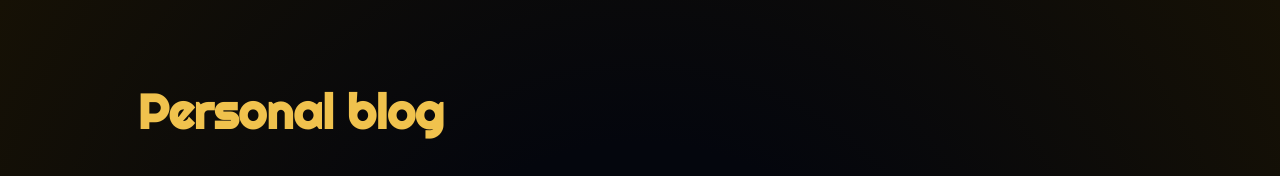
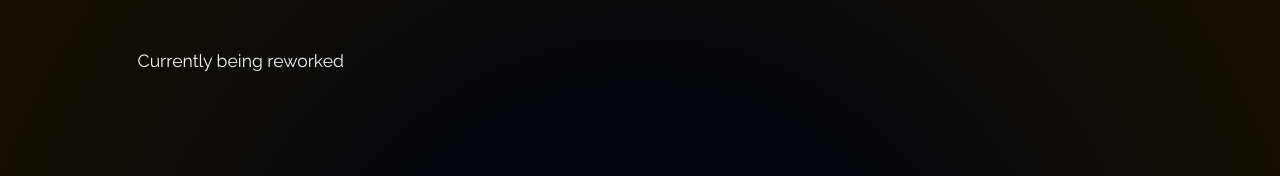
Before and after one commit to LukasHeinzl/lheinzl.com, a SvelteKit app: page /blog in a window 1280 px wide. Shown: the top 176 px of the page. Built offline with nearby package versions, Linux system fonts and the light colour scheme; some icons are missing.

Commit message:
Removed links to blogs for now

```diff
--- a/src/routes/(main)/+page.svelte
+++ b/src/routes/(main)/+page.svelte
@@ -27,7 +27,7 @@
             </p>
             <p>
                 You will also find my <a href="/blog/">personal blog</a> where I write more about my day-to-day life as
-                well as my long struggles with mental health.<br/>
+                well as whatever else I want to talk about.<br/>
             </p>
             <p class="quote">
                 Have fun!
@@ -64,7 +64,8 @@
             </a>
         </li>
         <li>
-            <a id="linkedin" href="https://www.linkedin.com/in/lukas-heinzl-bsc-120217202/?locale=en_US" target="_blank" rel="noreferrer">
+            <a id="linkedin" href="https://www.linkedin.com/in/lukas-heinzl-bsc-120217202/?locale=en_US" target="_blank"
+               rel="noreferrer">
                 <Linkedin width="32" height="32"/>
                 LinkedIn
             </a>
--- a/src/routes/(main)/blog/+page.svelte
+++ b/src/routes/(main)/blog/+page.svelte
@@ -5,4 +5,5 @@
     export let data;
 </script>
 
-<PostList data={data.postData} title="Personal blog"/>
+<!--<PostList data={data.postData} title="Personal blog"/>-->
+Currently being reworked
```
